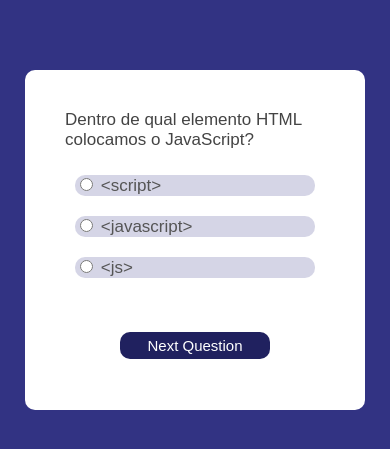
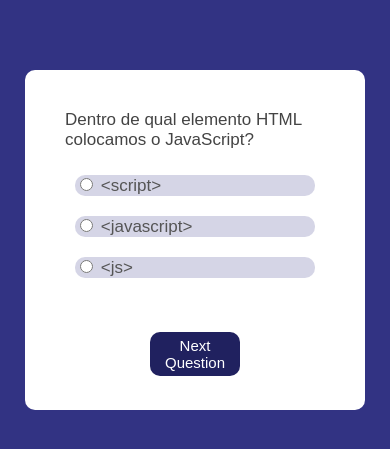
Before and after one commit to laiananardi/JavaScriptQuiz, a plain HTML site: page index.html in a window 390 px wide. Both pictures are taken after a click on the button "START". Shown: the part 95-544 px from the top of the page. Drawn offline with Linux system fonts and the light colour scheme.

Commit message:
Update style.css

```diff
--- a/style.css
+++ b/style.css
@@ -140,6 +140,9 @@ p{
     #inicial-section, #quiz-section, #result-section{
         width: 300px;
     }
+    #quiz-section button{
+        width: 90px;
+}
 }
 
 .slide{
```
